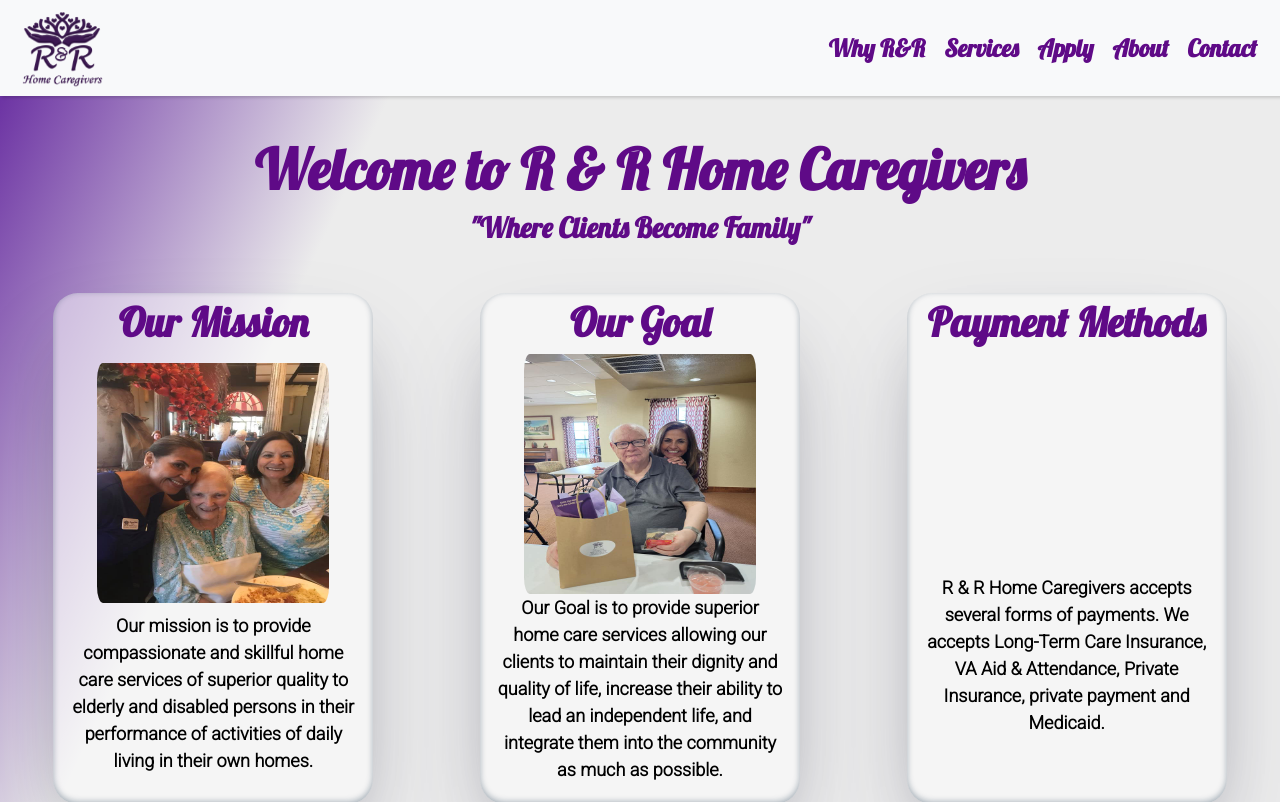
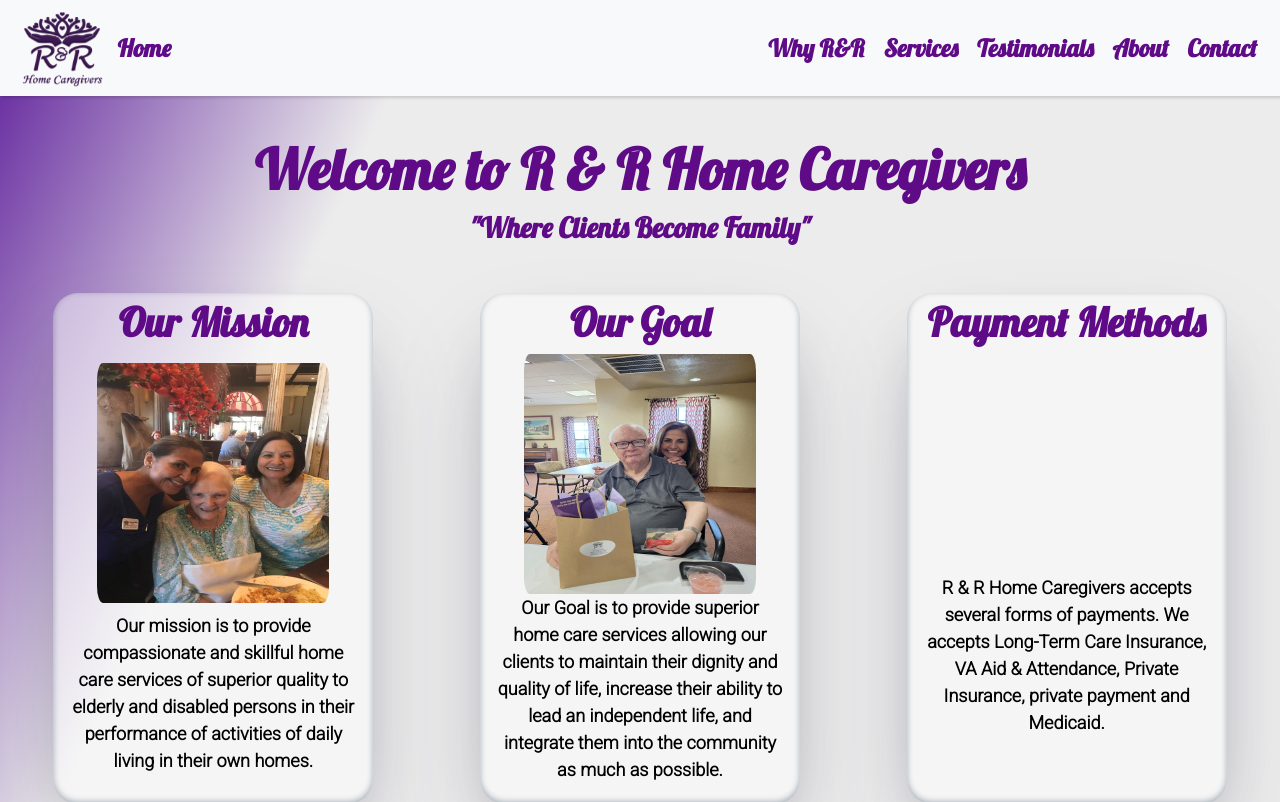
Before and after one commit to Noah-Mario/rrhomecaregivers, a JavaScript app: page / in a window 1280 px wide. Shown: the top 802 px of the page. Built offline with nearby package versions, Linux system fonts and the light colour scheme; the HTML template or start-up script is replaced by a standard one.

Commit message:
navbar add hoome

```diff
--- a/src/Components/Navbar.css
+++ b/src/Components/Navbar.css
@@ -16,6 +16,17 @@
 .navbar-nav > .nav-item > .nav-link:hover{
     color: #5f0a87;
     background-color: #cba6f1;
+    border-radius: 15%;
+}
+
+.nav-link{
+    color: #5f0a87;
+}
+
+.nav-link:hover{
+    color: #5f0a87;
+    background-color: #cba6f1;
+    border-radius: 15%;
 }
 
 
--- a/src/Components/Navbar.js
+++ b/src/Components/Navbar.js
@@ -15,6 +15,11 @@
 
                 <div className="collapse navbar-collapse" id="navbarSupportedContent">
                     <a href="/"><img className="logo" src={Logo} alt="logo"/></a>
+                    <ul className="navbar-nav mb-lg-0">
+                        <li className="nav-item">
+                            <a href="/" className="nav-link">Home</a>
+                        </li>
+                    </ul>
                     <ul className="navbar-nav ms-auto mb-2 mb-lg-0">
                         <li className="nav-item">
                             <a href="/whyRR" className="nav-link">Why R&R</a>
@@ -23,7 +28,7 @@
                             <a className="nav-link" href="/services">Services</a>
                         </li>
                         <li className="nav-item">
-                            <a href="#" className="nav-link">Apply</a>
+                            <a href="#" className="nav-link">Testimonials</a>
                         </li>
                         <li className="nav-item">
                             <a href="/about" className="nav-link">About</a>
```
